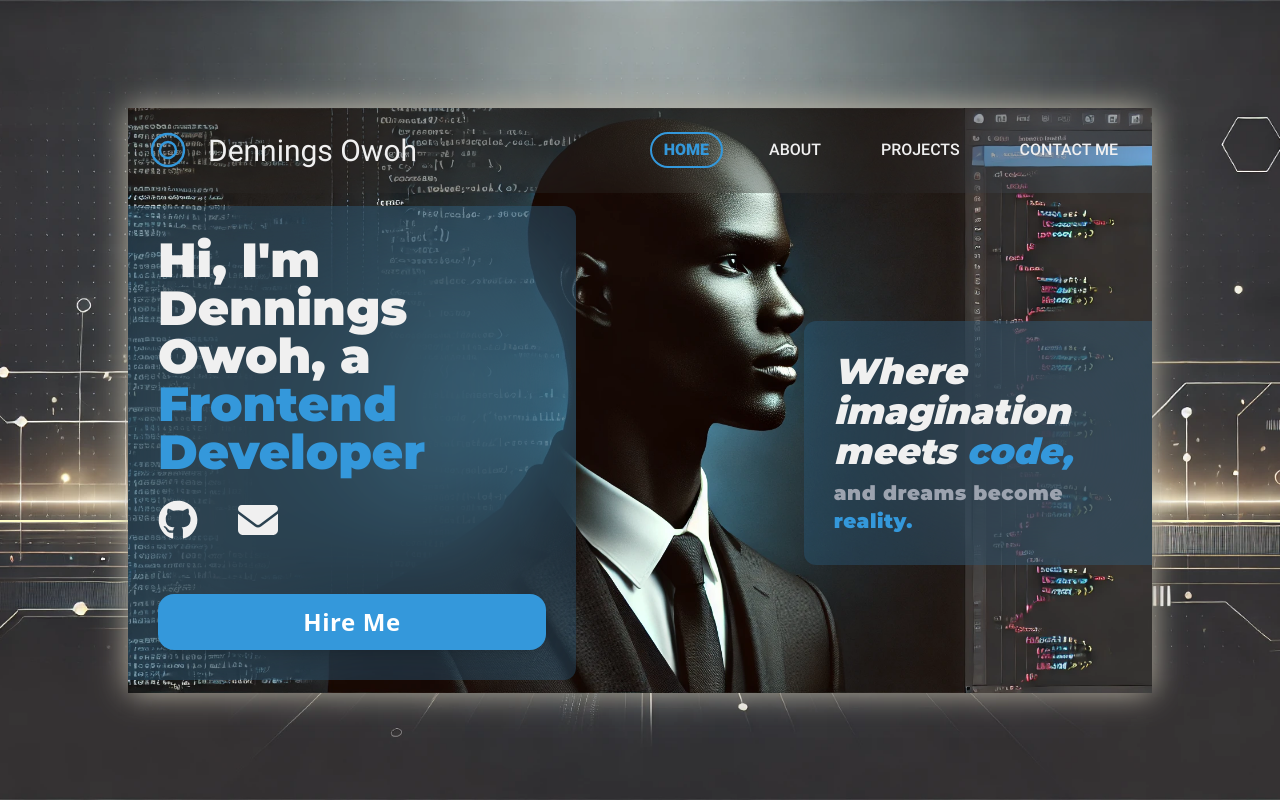
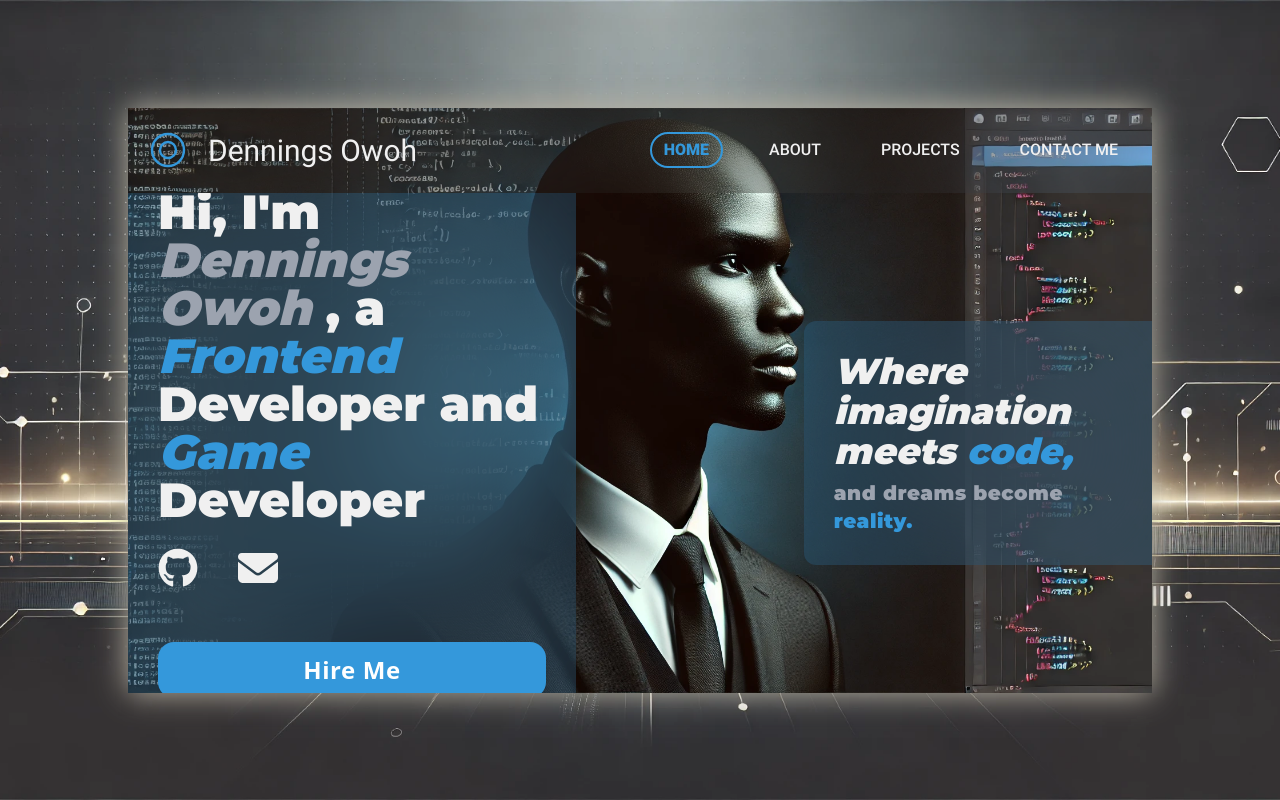
Before and after one commit to ArinzeGit/My-Portfolio-Website, a Next.js app: page /home in a window 1280 px wide. Built offline with nearby package versions, Linux system fonts and the light colour scheme.

Commit message:
Chore: In home page;
-   Add 'Game Developer' to introduction

-  Change color of name to increase its visibility

```diff
--- a/src/app/home/page.tsx
+++ b/src/app/home/page.tsx
@@ -19,8 +19,12 @@ const Home = () => {
       >
         <TranslucentCard position="left" className="max-w-md bg-homePrimary">
           <h1 className="text-secondary text-4xl sm:text-5xl font-bold mb-4 font-montserrat">
-            Hi, I&apos;m Dennings Owoh, a
-            <span className="text-homePrimary"> Frontend Developer</span>
+            Hi, I&apos;m
+            <span className="text-gray-400 italic"> Dennings Owoh </span>, a
+            <span className="text-homePrimary italic"> Frontend </span>
+            Developer and
+            <span className="text-homePrimary italic"> Game </span>
+            Developer
           </h1>
           {/* Icons for GitHub, Email */}
           <div className="mt-6 flex items-center gap-10">
```
